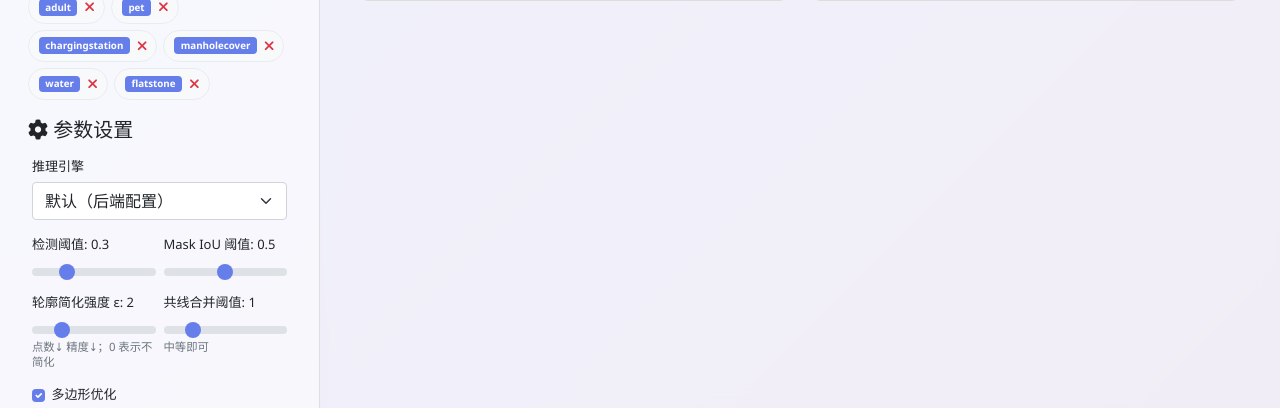
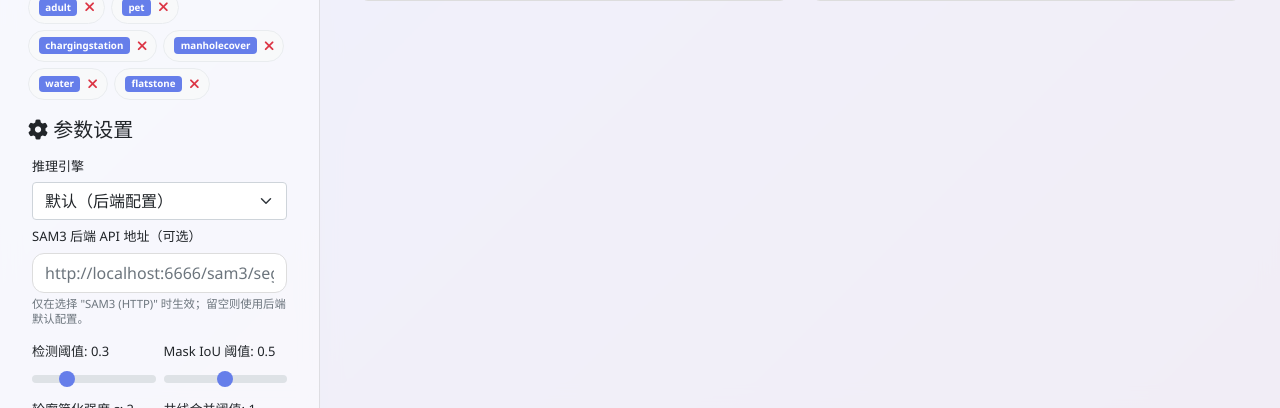
Before and after one commit to the-sword/auto_labling, a Flask app: page / in a window 1280 px wide. Shown: the part 392-800 px from the top of the page. Run offline with Flask 3, Linux system fonts and the light colour scheme; some libraries are stand-ins or nearby versions.

Commit message:
feat(sam3): 添加 SAM3 HTTP URL 动态配置支持
- 在前端添加 SAM3 后端 API 地址输入框，支持用户自定义配置
- 实现 SAM3 URL 的 localStorage 持久化存储
- 在 inference_config.py 中新增 set_sam3_http_url 方法
- 在 segment_api 和 performPointSegmentation 中支持动态传递 sam3_http_url 参数
- 优化点选分割逻辑，将 payload 构建提取为独立变量
- 添加表单提示文本，说明该配置仅在选择 SAM3 (HTTP) 引擎时生效

```diff
--- a/app.py
+++ b/app.py
@@ -514,8 +514,12 @@ def segment_api():
         use_unipixel = (engine != 'grounding_dino_sam')
 
         # 对统一推理引擎（UniPixel / SAM3 HTTP 等）按请求切换后端
+        sam3_http_url = (data.get('sam3_http_url') or '').strip()
+
         if use_unipixel:
             try:
+                if engine == 'sam3_http' and sam3_http_url:
+                    inference_config.set_sam3_http_url(sam3_http_url)
                 inference_config.set_inference_engine(engine)
                 unified_engine = get_unified_engine()
                 unified_engine.reload()
--- a/inference_config.py
+++ b/inference_config.py
@@ -32,3 +32,8 @@ def set_inference_engine(engine: str):
         raise ValueError(f"Invalid engine: {engine}. Must be 'grounding_dino_sam', 'unipixel' or 'sam3_http'")
     INFERENCE_ENGINE = engine
     print(f"Inference engine set to: {engine}")
+
+def set_sam3_http_url(url: str):
+    global SAM3_HTTP_URL
+    SAM3_HTTP_URL = url
+    print(f"SAM3 HTTP URL set to: {url}")
--- a/static/js/app.js
+++ b/static/js/app.js
@@ -583,6 +583,7 @@ const queueInfo = document.getElementById('queueInfo');
 const saveBtn = document.getElementById('saveBtn');
 const saveSubdirInput = document.getElementById('saveSubdirInput');
 const engineSelect = document.getElementById('engineSelect');
+const sam3UrlInput = document.getElementById('sam3UrlInput');
 const pointClickToggleBtn = document.getElementById('pointClickToggleBtn');
 
 // 手动标注状态
@@ -851,6 +852,22 @@ function initializeEventListeners() {
             if (polyCollinearValue) polyCollinearValue.textContent = e.target.value;
         });
         if (polyCollinearValue) polyCollinearValue.textContent = polyCollinearSlider.value;
+    }
+
+    const SAM3_URL_STORAGE_KEY = 'auto_labeling_sam3_http_url';
+    if (sam3UrlInput) {
+        const savedUrl = localStorage.getItem(SAM3_URL_STORAGE_KEY) || '';
+        if (savedUrl) {
+            sam3UrlInput.value = savedUrl;
+        }
+        sam3UrlInput.addEventListener('change', () => {
+            const val = sam3UrlInput.value.trim();
+            if (val) {
+                localStorage.setItem(SAM3_URL_STORAGE_KEY, val);
+            } else {
+                localStorage.removeItem(SAM3_URL_STORAGE_KEY);
+            }
+        });
     }
 
     // 操作按钮
@@ -1248,6 +1265,9 @@ async function performSegmentation() {
         if (engineSelect && engineSelect.value) {
             payload.engine = engineSelect.value;
         }
+        if (engineSelect && engineSelect.value === 'sam3_http' && sam3UrlInput && sam3UrlInput.value.trim()) {
+            payload.sam3_http_url = sam3UrlInput.value.trim();
+        }
         if (queueItem && queueItem.serverPath) {
             payload.image_path = queueItem.serverPath;
         } else {
@@ -2025,21 +2045,25 @@ async function performPointSegmentation(x, y) {
         console.log('Image dimensions:', { width: img.width, height: img.height });
         console.log('Point within bounds:', x >= 0 && x < img.width && y >= 0 && y < img.height);
 
-        // 调用点选分割API
+        const pointPayload = {
+            image: imageBase64,
+            labels: [],
+            point_mode: true,
+            points: [[x, y]],
+            point_labels: [1],
+            threshold: 0.3,
+            engine: 'sam3_http'
+        };
+        if (sam3UrlInput && sam3UrlInput.value.trim()) {
+            pointPayload.sam3_http_url = sam3UrlInput.value.trim();
+        }
+
         const response = await fetch('/api/segment', {
             method: 'POST',
             headers: {
                 'Content-Type': 'application/json',
             },
-            body: JSON.stringify({
-                image: imageBase64,
-                labels: [],  // 点选模式不需要标签
-                point_mode: true,
-                points: [[x, y]],
-                point_labels: [1],  // 1表示前景点
-                threshold: 0.3,
-                engine: 'sam3_http'
-            })
+            body: JSON.stringify(pointPayload)
         });
 
         const data = await response.json();
--- a/templates/index.html
+++ b/templates/index.html
@@ -73,6 +73,11 @@
                                         <option value="sam3_http">SAM3 (HTTP)</option>
                                         <option value="grounding_dino_sam">Grounding DINO + SAM</option>
                                     </select>
+                                </div>
+                                <div class="mb-2">
+                                    <label for="sam3UrlInput" class="form-label">SAM3 后端 API 地址（可选）</label>
+                                    <input type="text" class="form-control" id="sam3UrlInput" placeholder="http://localhost:6666/sam3/segment">
+                                    <div class="form-text">仅在选择 "SAM3 (HTTP)" 时生效；留空则使用后端默认配置。</div>
                                 </div>
                             </div>
                             <div class="col-6">
```
